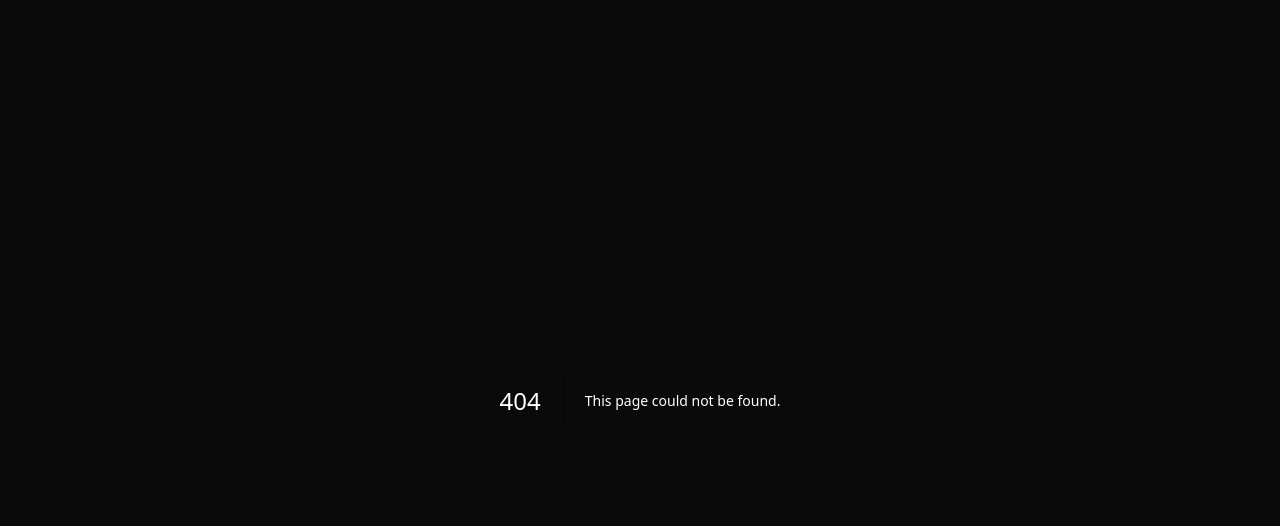
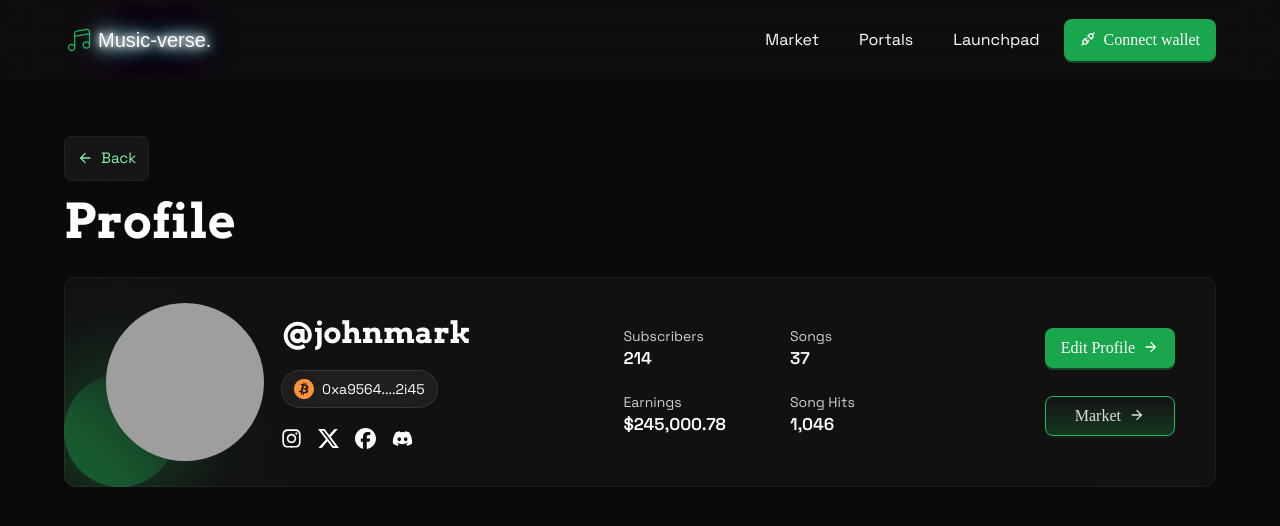
Before and after one commit to osas2211/music-nfts, a Next.js app: page /profile in a window 1280 px wide. Before the commit this address had no page. Shown: the top 526 px of the page. Built offline with nearby package versions, Linux system fonts and the light colour scheme; grey boxes are pictures that could not be loaded; a web font is replaced by a local one.

Commit message:
add user profile details

```diff
--- /dev/null
+++ b/app/(InApp)/profile/page.tsx
@@ -0,0 +1,20 @@
+"use client"
+import { UserProfile } from "@/components/profile/UserProfile"
+import { GoBack } from "@/components/utilities/GoBack"
+import React from "react"
+
+const ProfilePage = () => {
+  return (
+    <div>
+      <div className="md:mt-10 mt-4">
+        <GoBack />
+        <h3 className="text-2xl md:text-5xl font-arvo font-bold">Profile</h3>
+      </div>
+      <div className="md:my-8 my-5">
+        <UserProfile />
+      </div>
+    </div>
+  )
+}
+
+export default ProfilePage
--- /dev/null
+++ b/components/profile/UserProfile.tsx
@@ -0,0 +1,91 @@
+"use client"
+import { Avatar, Button } from "antd"
+import Link from "next/link"
+import React from "react"
+import { BsTwitterX } from "react-icons/bs"
+import { FaDiscord, FaFacebook, FaInstagram } from "react-icons/fa6"
+import { GrBitcoin } from "react-icons/gr"
+import { MdOutlineArrowForward } from "react-icons/md"
+
+export const UserProfile = () => {
+  return (
+    <div className="relative overflow-hidden">
+      <div className="absolute bottom-0 left-0 bg-primary-default md:w-[7rem] md:h-[7rem] h-[4rem] w-[4rem] rounded-full"></div>
+      <div className="w-full md:p-6 md:px-10 p-4 rounded-xl md:flex items-center justify-between gap-3 flex-wrap bg-dark-800/55 border-[1px] border-white/5 relative backdrop-blur-[50px]">
+        <div className="flex items-center gap-4">
+          <Avatar
+            src="https://str.vercel.app/_next/image?url=%2Fnft.png&w=1920&q=75"
+            className="md:w-[160px] md:h-[160px] w-[90px] h-[90px]"
+          />
+          <div className="md:space-y-5 space-y-3">
+            <p className="md:text-3xl text-lg font-arvo font-semibold">
+              @johnmark
+            </p>
+            <div className="bg-white/5 border-[1px] border-white/10 rounded-full backdrop-blur-[25px] p-2 px-3 inline-block">
+              <div className="flex items-center gap-2">
+                <GrBitcoin className="text-orange-400" size={20} />
+                <p className="text-sm">0xa9564....2i45</p>
+              </div>
+            </div>
+            <div className="flex items-center gap-4">
+              <Link href={""} target="_blank">
+                <FaInstagram size={21} />
+              </Link>
+              <Link href={""} target="_blank">
+                <BsTwitterX size={21} />
+              </Link>
+              <Link href={""} target="_blank">
+                <FaFacebook size={21} />
+              </Link>
+              <Link href={""} target="_blank">
+                <FaDiscord size={21} />
+              </Link>
+            </div>
+          </div>
+        </div>
+
+        <div className="grid md:gap-x-[4rem] md:gap-y-5 gap-4 grid-cols-2 md:my-0 my-10">
+          <div>
+            <p className="text-sm text-white/80">Subscribers</p>
+            <p className="text-[17px] font-semibold">214</p>
+          </div>
+          <div>
+            <p className="text-sm text-white/80">Songs</p>
+            <p className="text-[17px] font-semibold">37</p>
+          </div>
+          <div>
+            <p className="text-sm text-white/80">Earnings</p>
+            <p className="text-[17px] font-semibold">$245,000.78</p>
+          </div>
+          <div>
+            <p className="text-sm text-white/80">Song Hits</p>
+            <p className="text-[17px] font-semibold">1,046</p>
+          </div>
+        </div>
+
+        <div>
+          <div className="flex flex-row md:w-auto w-full md:flex-col gap-4 md:gap-7">
+            <Button
+              type="primary"
+              icon={<MdOutlineArrowForward />}
+              iconPosition="end"
+              className="md:w-auto w-full"
+              size="large"
+            >
+              Edit Profile
+            </Button>
+            <Button
+              // type="primary"
+              icon={<MdOutlineArrowForward />}
+              iconPosition="end"
+              className="md:w-auto w-full bg-gradient-to-t from-primary-default/20 to-primary-default/0 border-primary-default"
+              size="large"
+            >
+              Market
+            </Button>
+          </div>
+        </div>
+      </div>
+    </div>
+  )
+}
```
